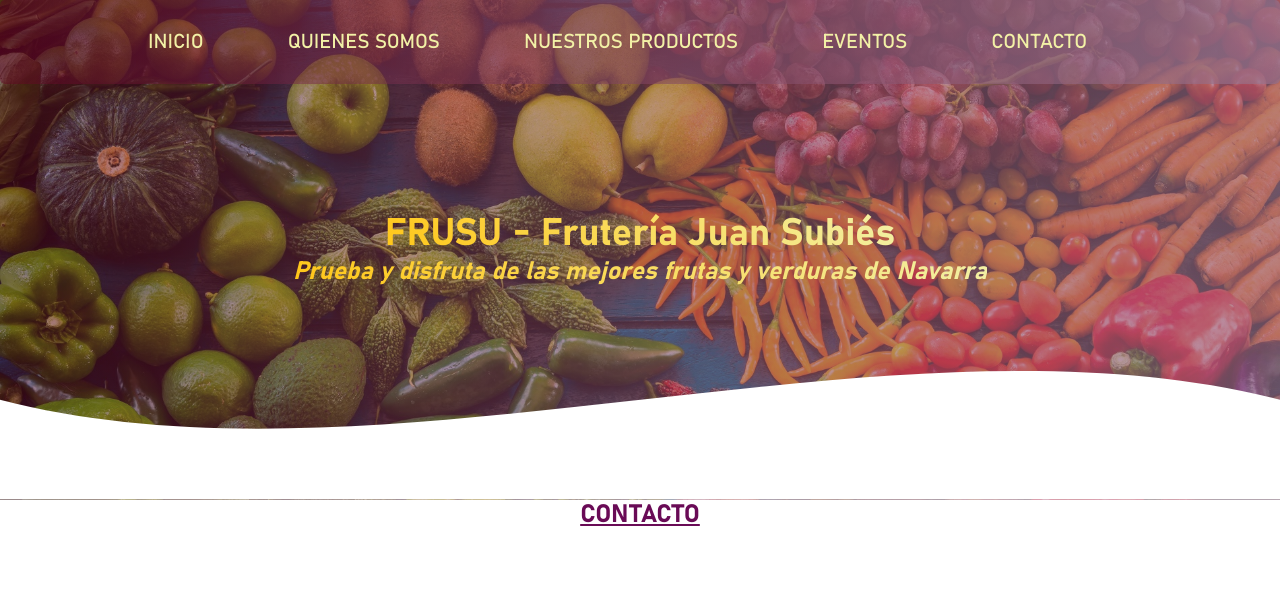
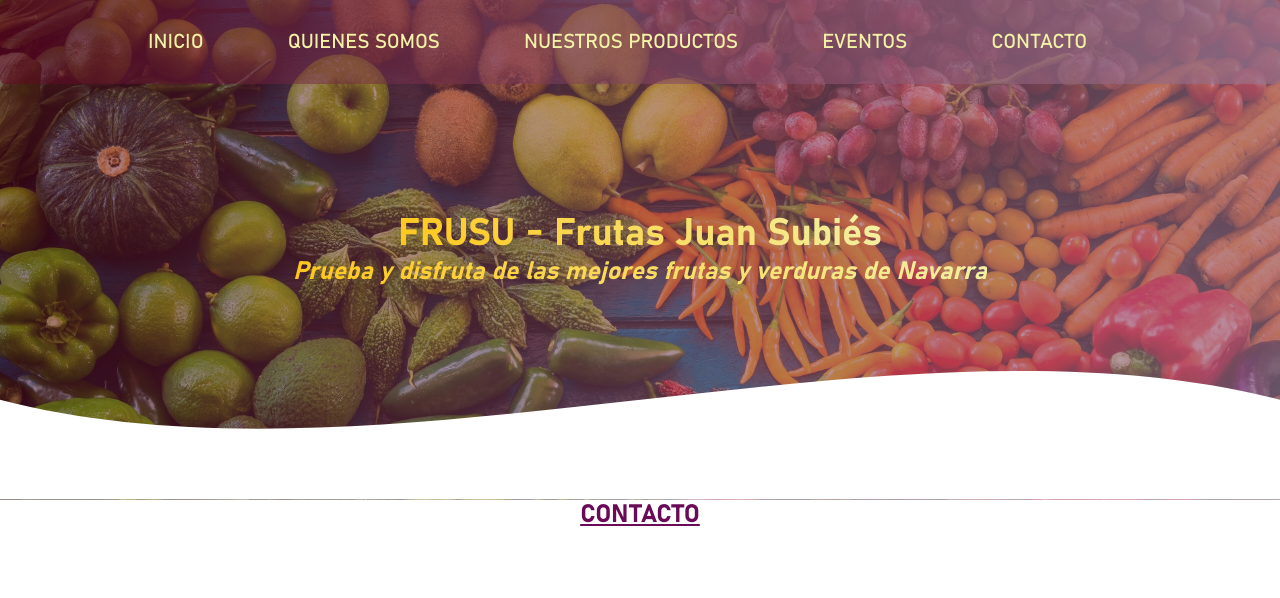
Before and after one commit to frutasjuansubies/web, a plain HTML site: page contacto.html in a window 1280 px wide. Shown: the top 598 px of the page. Drawn offline with nearby package versions, Linux system fonts and the light colour scheme.

Commit message:
Update contacto.html

```diff
--- a/contacto.html
+++ b/contacto.html
@@ -19,7 +19,7 @@
 					<a href="contacto.html">Contacto</a>
 				</nav>
 			<section class="textos-header">
-				<h1>FRUSU - Frutería Juan Subiés</h1>
+				<h1>FRUSU - Frutas Juan Subiés</h1>
 				<h2>Prueba y disfruta de las mejores frutas y verduras de Navarra</h2>
 			</section>
 			<div class="wave" style="height: 150px; overflow: hidden;" >
```
